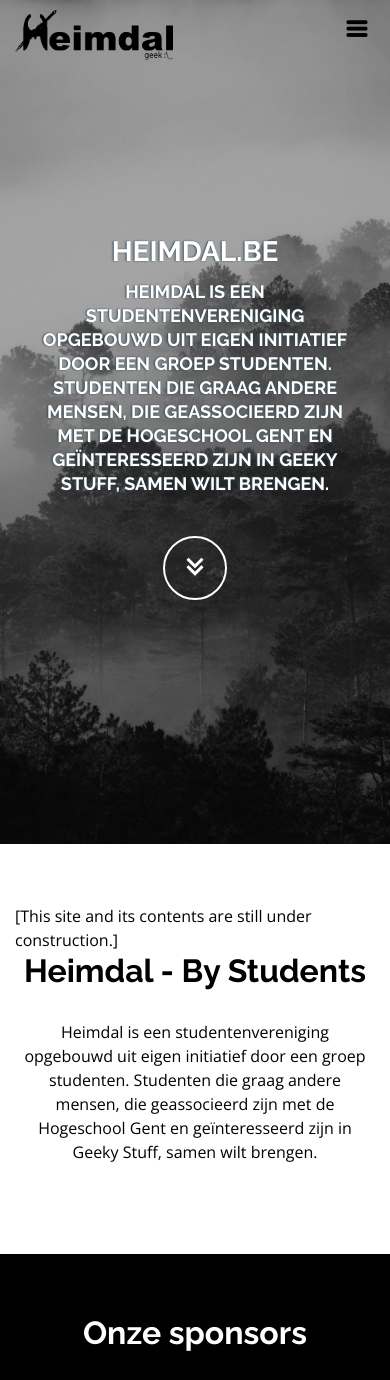
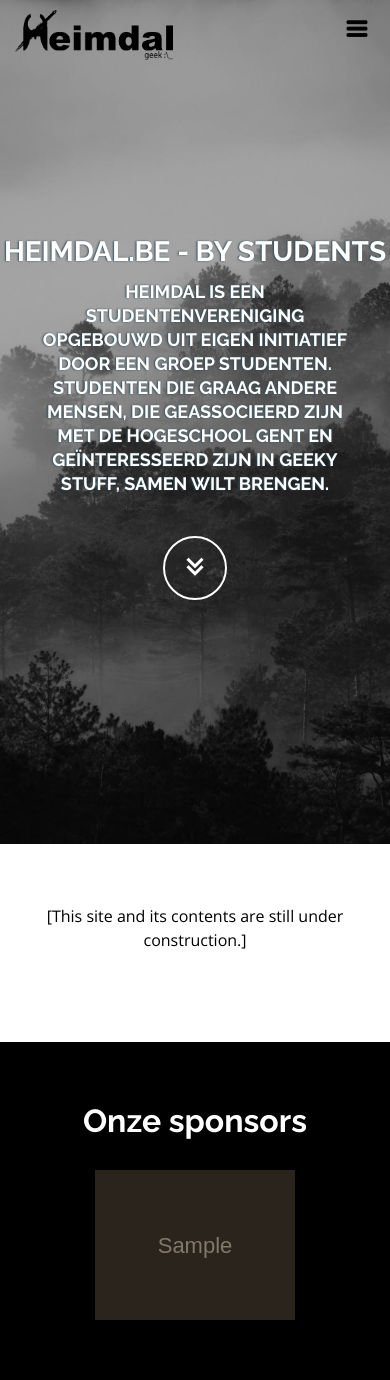
Before and after one commit to Heimdalbe/Jormungandr, a Django app: page / in a window 390 px wide. Shown: the top 1380 px of the page. Run offline with Django 3.2, Linux system fonts and the light colour scheme; tables that the repository leaves empty hold one stand-in row (values such as "Sample post"); grey boxes marked "Sample" are stand-in pictures; some libraries are stand-ins or nearby versions.

Commit message:
Added propery styling to sponsors, added them to database to dynamically add them

```diff
--- a/Backend/admin.py
+++ b/Backend/admin.py
@@ -3,7 +3,7 @@ from django.contrib.auth.admin import UserAdmin
 from django.contrib.auth.models import User
 
 from .models import Choice, CMS, Election, Profile, UserVotes, Round, \
-    PraesidiumMember, PraesidiumFunction, PraesidiumYear, PraesidiumInfoLine
+    PraesidiumMember, PraesidiumFunction, PraesidiumYear, PraesidiumInfoLine, Sponsor
 
 admin.site.register(Choice)
 admin.site.register(CMS)
@@ -14,6 +14,7 @@ admin.site.register(PraesidiumMember)
 admin.site.register(PraesidiumFunction)
 admin.site.register(PraesidiumYear)
 admin.site.register(PraesidiumInfoLine)
+admin.site.register(Sponsor)
 
 
 class ProfileInline(admin.StackedInline):
--- a/Backend/models.py
+++ b/Backend/models.py
@@ -167,9 +167,10 @@ class PraesidiumInfoLine(models.Model):
 
 
 class Sponsor(models.Model):
-    name = models.CharField(max_length=100)
+    name = models.CharField(max_length=100, unique=True)
     website = models.URLField()
-    image = models.ImageField(upload_to="Jormungandr/static/img/sponsors")
+    imageurl = models.CharField(max_length=150, unique=True)
+    invertedcolor = models.BooleanField(default=False)
 
     def __str__(self):
         return self.name + " - " + self.website
--- a/Jormungandr/context_processors.py
+++ b/Jormungandr/context_processors.py
@@ -1,5 +1,10 @@
 from Backend.forms import ContactForm
+from Backend.models import Sponsor
 
 
 def contact_form(request):
     return {'contact': ContactForm()}
+
+
+def sponsors(request):
+    return {'sponsors': Sponsor.objects.all()}
--- a/Jormungandr/settings/general.py
+++ b/Jormungandr/settings/general.py
@@ -66,7 +66,8 @@ TEMPLATES = [
                 'django.template.context_processors.request',
                 'django.contrib.auth.context_processors.auth',
                 'django.contrib.messages.context_processors.messages',
-                'Jormungandr.context_processors.contact_form'
+                'Jormungandr.context_processors.contact_form',
+                'Jormungandr.context_processors.sponsors'
             ],
         },
     },
--- a/Jormungandr/static/style.css
+++ b/Jormungandr/static/style.css
@@ -24,7 +24,7 @@ img.inverted{
 }
 
 img.sponsor{
-max-width: 300px
+max-width: 200px
 }
 
 .black{
--- a/Jormungandr/templates/Jormungandr/base.html
+++ b/Jormungandr/templates/Jormungandr/base.html
@@ -17,7 +17,6 @@
 <main id="main">
 
 
-
     {% block body %}{% endblock %}
 
     <!--TODO Refactor to proper table-->
@@ -28,42 +27,29 @@
                 <h2 class="black-title">Onze sponsors</h2>
 
                 <div class="section-title" data-aos="fade-in" data-aos-delay="100">
+                    <div class="row h-100">
 
-                <div class="row">
-                    <div class="col-md-4 col-sm-6 col-12">
-                        <a href="https://www.facebook.com/cafecomicsans/" target="_blank">
+                        {% for sponsor in sponsors %}
+
+                        <div class="col-md-4 col-sm-6 col-12 my-auto">
+
+                            <a href="{{ sponsor.website }}" target="_blank">
                                 <img
-
-                                    src="{% static 'img/sponsors/ComicSansTransparant.png' %}"
-                                    class="sponsor" alt="Comic Sans Gent">
-                        </a>
-                        <!--width="300" height="75"-->
-                        <!--sizes="(max-width: 300px) 100vw, 300px"-->
-                        <!--srcset="https://heimdal.xcdn.eu/wp-content/uploads/2018/04/hogent-300x75.png 300w, https://heimdal.xcdn.eu/wp-content/uploads/2018/04/hogent.png 600w"-->
-                    </div>
-                    <div class="col-md-4 col-sm-6 col-12">
-                        <a href="https://hanspunt.be/" target="_blank">
-                            <img
-                                    src="{% static 'img/sponsors/HansPunt.png' %}"
-                                    class="sponsor inverted" alt="HansPunt">
+                                        src="{% static sponsor.imageurl %}"
+                                        class="sponsor {% if sponsor.invertedcolor %} inverted {% endif %}"
+                                        alt="{{ sponsor.name }}">
                             </a>
                         </div>
-                    <div class="col-md-4 col-sm-6 col-12">
-                        <a href="https://www.thezone.be/" target="_blank">
-                            <img
-                                    src="{% static 'img/sponsors/TheZone.png' %}"
-                                    class="sponsor" alt="The Zone">
-                        </a>
+
+                        <!--&lt;!&ndash;width="300" height="75"&ndash;&gt;-->
+                        <!--&lt;!&ndash;sizes="(max-width: 300px) 100vw, 300px"&ndash;&gt;-->
+                        <!--&lt;!&ndash;srcset="https://heimdal.xcdn.eu/wp-content/uploads/2018/04/hogent-300x75.png 300w, https://heimdal.xcdn.eu/wp-content/uploads/2018/04/hogent.png 600w"&ndash;&gt;-->
+
+
+                        {% endfor %}
+
+
                     </div>
-                    <div class="col-md-4 col-sm-6 col-12">
-                        <a href="https://www.hogent.be/" target="_blank">
-                            <img
-                                    src="{% static 'img/institutes/HoGent_Logo_black.png' %}"
-                                    class="sponsor inverted" alt="Hogeschool Gent">
-                        </a>
-                    </div>
-                </div>
-
                 </div>
             </div>
         </div>
@@ -131,3 +117,36 @@
 {% include 'Jormungandr/scripts.html' %}
 </body>
 </html>
+
+<!--<div class="col-md-4 col-sm-6 col-12">-->
+<!--<a href="https://www.facebook.com/cafecomicsans/" target="_blank">-->
+<!--<img-->
+
+<!--src="{% static 'img/sponsors/ComicSansTransparant.png' %}"-->
+<!--class="sponsor" alt="Comic Sans Gent">-->
+<!--</a>-->
+<!--&lt;!&ndash;width="300" height="75"&ndash;&gt;-->
+<!--&lt;!&ndash;sizes="(max-width: 300px) 100vw, 300px"&ndash;&gt;-->
+<!--&lt;!&ndash;srcset="https://heimdal.xcdn.eu/wp-content/uploads/2018/04/hogent-300x75.png 300w, https://heimdal.xcdn.eu/wp-content/uploads/2018/04/hogent.png 600w"&ndash;&gt;-->
+<!--</div>-->
+<!--<div class="col-md-4 col-sm-6 col-12">-->
+<!--<a href="https://hanspunt.be/" target="_blank">-->
+<!--<img-->
+<!--src="{% static 'img/sponsors/HansPunt.png' %}"-->
+<!--class="sponsor inverted" alt="HansPunt">-->
+<!--</a>-->
+<!--</div>-->
+<!--<div class="col-md-4 col-sm-6 col-12">-->
+<!--<a href="https://www.thezone.be/" target="_blank">-->
+<!--<img-->
+<!--src="{% static 'img/sponsors/TheZone.png' %}"-->
+<!--class="sponsor" alt="The Zone">-->
+<!--</a>-->
+<!--</div>-->
+<!--<div class="col-md-4 col-sm-6 col-12">-->
+<!--<a href="https://www.hogent.be/" target="_blank">-->
+<!--<img-->
+<!--src="{% static 'img/institutes/HoGent_Logo_black.png' %}"-->
+<!--class="sponsor inverted" alt="Hogeschool Gent">-->
+<!--</a>-->
+<!--</div>-->
--- a/Jormungandr/templates/Jormungandr/index.html
+++ b/Jormungandr/templates/Jormungandr/index.html
@@ -4,7 +4,7 @@
 {% block banner %}
 <section id="hero">
     <div class="hero-container" data-aos="fade-up">
-        <h1>Heimdal.be</h1>
+        <h1>Heimdal.be - By Students</h1>
         <h2>Heimdal is een studentenvereniging opgebouwd uit eigen initiatief door een groep studenten. Studenten die
             graag andere mensen, die geassocieerd zijn met de Hogeschool Gent en geïnteresseerd zijn in Geeky Stuff,
             samen wilt brengen.</h2>
@@ -17,15 +17,15 @@
 <section id="team" class="team">
     <div class="container">
 
-        <p style="margin: auto;">[This site and its contents are still under construction.]</p>
+        <div class="section-title" data-aos="fade-in" data-aos-delay="100">[This site and its contents are still under construction.]</div>
 
-        <div class="section-title" data-aos="fade-in" data-aos-delay="100">
-            <h2>Heimdal - By Students</h2>
-            <p class="enlarged-text">Heimdal is een studentenvereniging opgebouwd uit eigen initiatief door een groep
-                studenten. Studenten die
-                graag andere mensen, die geassocieerd zijn met de Hogeschool Gent en geïnteresseerd zijn in Geeky Stuff,
-                samen wilt brengen.</p>
-        </div>
+        <!--<div class="section-title" data-aos="fade-in" data-aos-delay="100">-->
+            <!--<h2>Heimdal </h2>-->
+            <!--<p class="enlarged-text">Heimdal is een studentenvereniging opgebouwd uit eigen initiatief door een groep-->
+                <!--studenten. Studenten die-->
+                <!--graag andere mensen, die geassocieerd zijn met de Hogeschool Gent en geïnteresseerd zijn in Geeky Stuff,-->
+                <!--samen wilt brengen.</p>-->
+        <!--</div>-->
 
 
     </div>
--- a/Jormungandr/templates/Jormungandr/navigation.html
+++ b/Jormungandr/templates/Jormungandr/navigation.html
@@ -12,7 +12,11 @@
 
         <nav class="nav-menu d-none d-lg-block">
             <ul>
-                <li><a href="{% url 'cms' 'overons' %}">Over Heimdal.be</a></li>
+
+                <!--TODO Re-add this and add to CMS-->
+                <!--<li><a href="{% url 'cms' 'overons' %}">Over Heimdal.be</a></li>-->
+
+
                 <!--- Voorbeelden vand de rest van NAV
                 <li><a href="{% url 'cms' 'andreas' %}">Andreas</a></li>
                 <li class="drop-down"><a href="">Drop Down</a>
```
Lines whose indentation alone changed are shown as unchanged.
